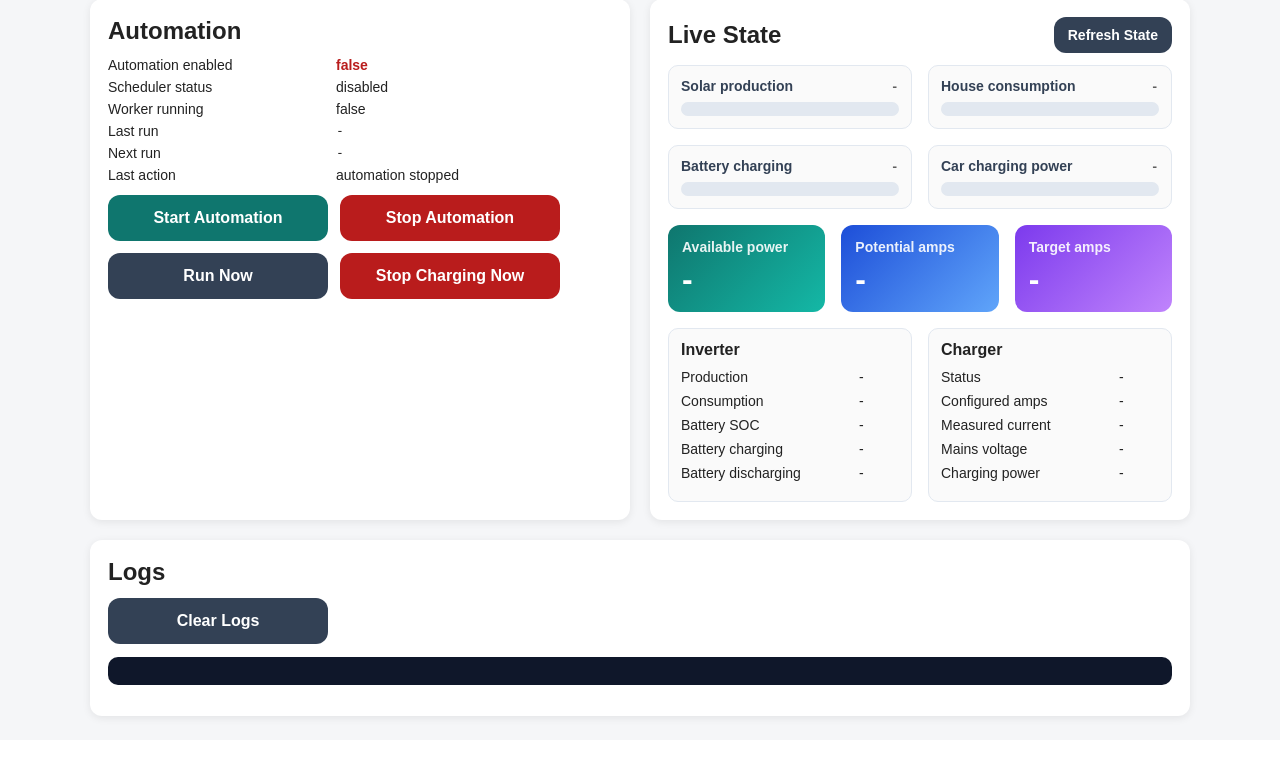
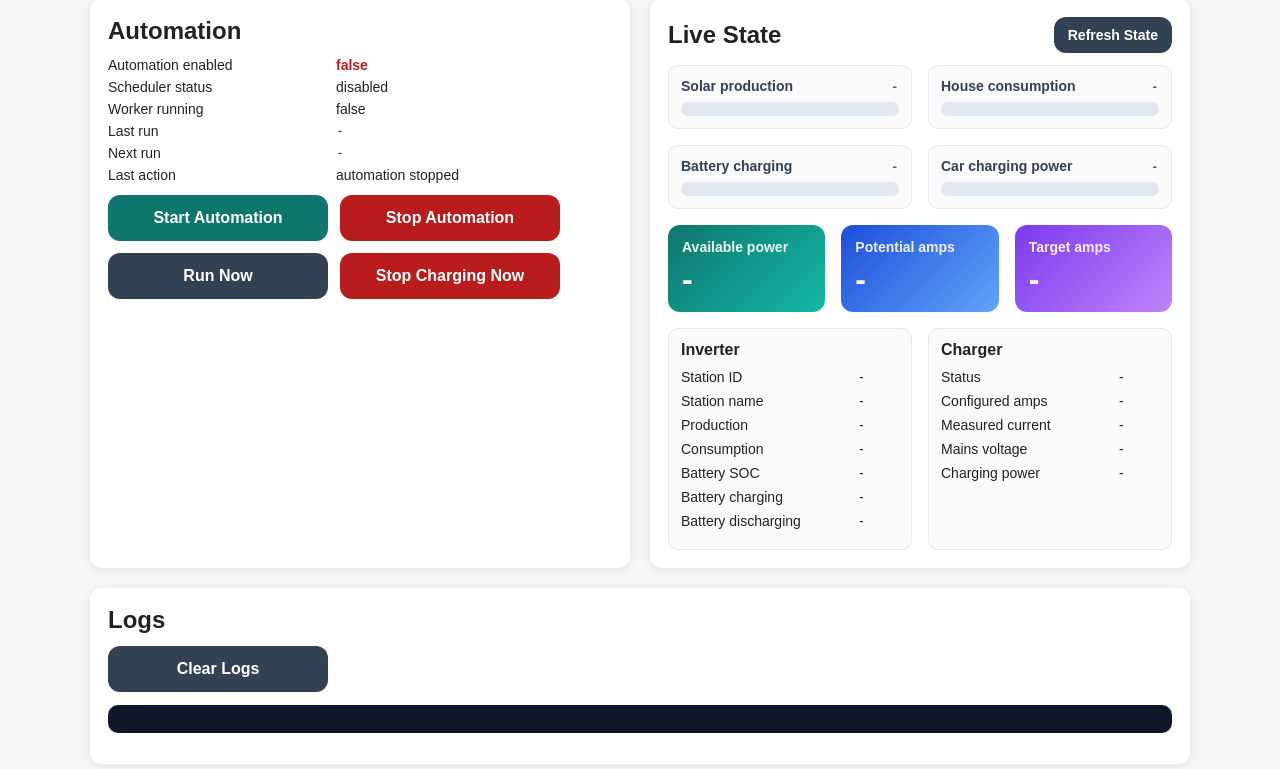
Before and after one commit to Huuungry/deye-web-ui, a Flask app: page / in a window 1280 px wide. Shown: the part 144-913 px from the top of the page. Before the commit the page ends 866 px from the top, so only its background shows below. Run offline with Flask 3, Linux system fonts and the light colour scheme; data that the repository does not hold is empty.

Commit message:
Add station ID tools and safer station fallback

```diff
--- a/app.py
+++ b/app.py
@@ -4,7 +4,7 @@ import time
 from flask import Flask, jsonify, redirect, render_template, request
 
 from charger_connector import get_charger_state, normalize_amps, set_amps, stop_charging_now
-from solarman_connector import get_current_state
+from solarman_connector import get_current_state, list_stations
 from web_config import (
     LOG_PATH,
     ensure_data_dir,
@@ -31,6 +31,8 @@ runtime = {
     "available_power_w": None,
     "potential_amps": None,
     "target_amps": None,
+    "station_warning": None,
+    "stations": [],
 }
 runtime_lock = threading.Lock()
 flash_messages = []
@@ -119,6 +121,7 @@ def refresh_live_state():
         available_power_w=available_power,
         potential_amps=potential_amps,
         target_amps=target_amps,
+        station_warning=inverter_state.get("station_warning"),
     )
     return inverter_state, charger_state, available_power, potential_amps, target_amps
 
@@ -127,6 +130,8 @@ def run_automation_cycle():
     inverter_state, charger_state, available_power, potential_amps, target_amps = refresh_live_state()
     update_runtime(last_run_at=now_text())
     log(f"Inverter state: {inverter_state}")
+    if inverter_state.get("station_warning"):
+        log(f"Station warning: {inverter_state['station_warning']}")
     log(f"Charger state: {charger_state}")
     log(f"Available power for charging: {available_power} W")
     log(f"Potential amps: {potential_amps}")
@@ -246,6 +251,8 @@ def index():
             "available_power_w": runtime["available_power_w"],
             "potential_amps": runtime["potential_amps"],
             "target_amps": runtime["target_amps"],
+            "station_warning": runtime["station_warning"],
+            "stations": runtime["stations"],
         }
     return render_template(
         "index.html",
@@ -277,6 +284,8 @@ def api_status():
                 "available_power_w": runtime["available_power_w"],
                 "potential_amps": runtime["potential_amps"],
                 "target_amps": runtime["target_amps"],
+                "station_warning": runtime["station_warning"],
+                "stations": runtime["stations"],
             },
         }
     return jsonify(payload)
@@ -355,6 +364,19 @@ def action_refresh_state():
     return redirect("/")
 
 
+@app.post("/action/load-stations")
+def action_load_stations():
+    return_sheet = request.form.get("return_sheet", "config-sheet")
+    try:
+        stations = list_stations()
+        update_runtime(stations=stations, last_action="loaded station ids")
+        push_message(f"Loaded {len(stations)} station ids")
+    except Exception as exc:
+        push_message(f"Load stations failed: {exc}")
+        log(f"Load stations failed: {exc}")
+    return redirect(f"/?sheet={return_sheet}")
+
+
 @app.post("/action/stop-charging")
 def action_stop_charging():
     try:
--- a/templates/index.html
+++ b/templates/index.html
@@ -55,6 +55,14 @@
     .state-list h3 { margin: 0 0 10px; font-size: 16px; }
     .state-list .kv { grid-template-columns: 170px 1fr; margin-bottom: 8px; }
     .state-list .kv div:last-child { white-space: nowrap; }
+    .note { font-size: 13px; color: #92400e; background: #fffbeb; border: 1px solid #fde68a; border-radius: 10px; padding: 10px 12px; margin-top: 12px; }
+    .station-list { margin-top: 14px; padding: 12px; border: 1px solid #e2e8f0; border-radius: 10px; background: #fafafa; }
+    .station-list h3 { margin: 0 0 10px; font-size: 16px; }
+    .station-list ul { margin: 0; padding-left: 20px; }
+    .station-list li { margin-bottom: 6px; }
+    .station-tools { margin-top: 18px; padding-top: 18px; border-top: 1px solid #e2e8f0; }
+    .station-tools h3 { margin: 0 0 8px; font-size: 18px; }
+    .station-tools p { margin: 0 0 12px; color: #475569; font-size: 14px; }
     .card-head { display: flex; align-items: center; justify-content: space-between; gap: 12px; margin-bottom: 12px; }
     .card-head h2 { margin-bottom: 0; }
     .small-btn { min-width: 0; padding: 10px 14px; font-size: 14px; }
@@ -155,9 +163,13 @@
             </div>
           </div>
 
+          <div id="station-warning" class="note" style="display:none;"></div>
+
           <div class="state-grid">
             <div class="state-list">
               <h3>Inverter</h3>
+              <div class="kv"><div>Station ID</div><div id="inv-station-id">-</div></div>
+              <div class="kv"><div>Station name</div><div id="inv-station-name">-</div></div>
               <div class="kv"><div>Production</div><div id="inv-production">-</div></div>
               <div class="kv"><div>Consumption</div><div id="inv-consumption">-</div></div>
               <div class="kv"><div>Battery SOC</div><div id="inv-battery-soc">-</div></div>
@@ -263,12 +275,36 @@
             <button class="primary" type="submit">Save Configuration</button>
           </div>
         </form>
+        <div class="station-tools">
+          <h3>Station Tools</h3>
+          <p>Load all available Solarman station IDs without changing charger settings.</p>
+          <div class="actions">
+            <form method="post" action="/action/load-stations">
+              <input type="hidden" name="return_sheet" value="config-sheet">
+              <button class="neutral" type="submit">Load Station IDs</button>
+            </form>
+          </div>
+          <div class="station-list">
+            <h3>Available Stations</h3>
+            <ul id="station-list-items">
+              {% if runtime.stations %}
+                {% for station in runtime.stations %}
+                  <li>{{ station.id }} - {{ station.name }}</li>
+                {% endfor %}
+              {% else %}
+                <li>No stations loaded yet</li>
+              {% endif %}
+            </ul>
+          </div>
+        </div>
       </div>
     </section>
   </div>
   <script>
     const tabButtons = document.querySelectorAll('.tab-btn');
     const sheets = document.querySelectorAll('.sheet');
+    const params = new URLSearchParams(window.location.search);
+    const activeSheetFromUrl = params.get('sheet');
 
     function openSheet(sheetId) {
       sheets.forEach((sheet) => {
@@ -343,6 +379,18 @@
       document.getElementById('potential-amps').textContent = amps(data.runtime.potential_amps);
       document.getElementById('target-amps').textContent = amps(data.runtime.target_amps);
 
+      const stationWarning = data.runtime.station_warning;
+      const stationWarningBox = document.getElementById('station-warning');
+      if (stationWarning) {
+        stationWarningBox.textContent = stationWarning;
+        stationWarningBox.style.display = 'block';
+      } else {
+        stationWarningBox.textContent = '';
+        stationWarningBox.style.display = 'none';
+      }
+
+      document.getElementById('inv-station-id').textContent = inverter.station_id || '-';
+      document.getElementById('inv-station-name').textContent = inverter.station_name || '-';
       document.getElementById('inv-battery-soc').textContent = percent(inverter.battery_soc);
       document.getElementById('inv-production').textContent = watts(inverter.production);
       document.getElementById('inv-consumption').textContent = watts(inverter.consumption);
@@ -354,6 +402,16 @@
       document.getElementById('charger-current').textContent = amps(charger.measured_current);
       document.getElementById('charger-voltage').textContent = volts(charger.mains_voltage);
       document.getElementById('charger-power').textContent = watts(charger.charging_power_w);
+
+      const stationListItems = document.getElementById('station-list-items');
+      const stations = data.runtime.stations || [];
+      if (stations.length) {
+        stationListItems.innerHTML = stations
+          .map((station) => `<li>${station.id} - ${station.name}</li>`)
+          .join('');
+      } else {
+        stationListItems.innerHTML = '<li>No stations loaded yet</li>';
+      }
     }
 
     async function refreshLogs() {
@@ -371,6 +429,10 @@
       }
     }
 
+    if (activeSheetFromUrl) {
+      openSheet(activeSheetFromUrl);
+    }
+
     refreshAll();
     setInterval(refreshAll, 5000);
   </script>
```
Also changed, not shown: solarman_connector.py (+59 -10 lines), README.md.
